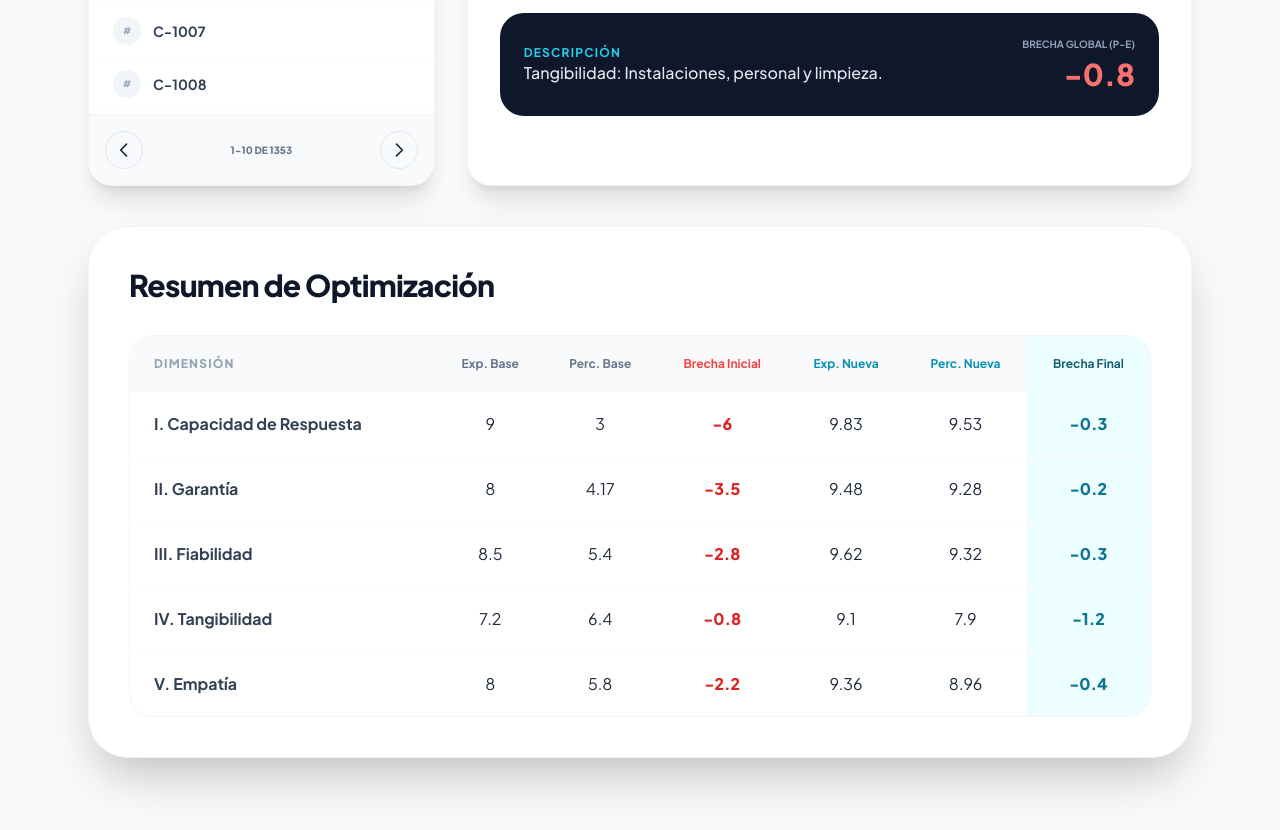
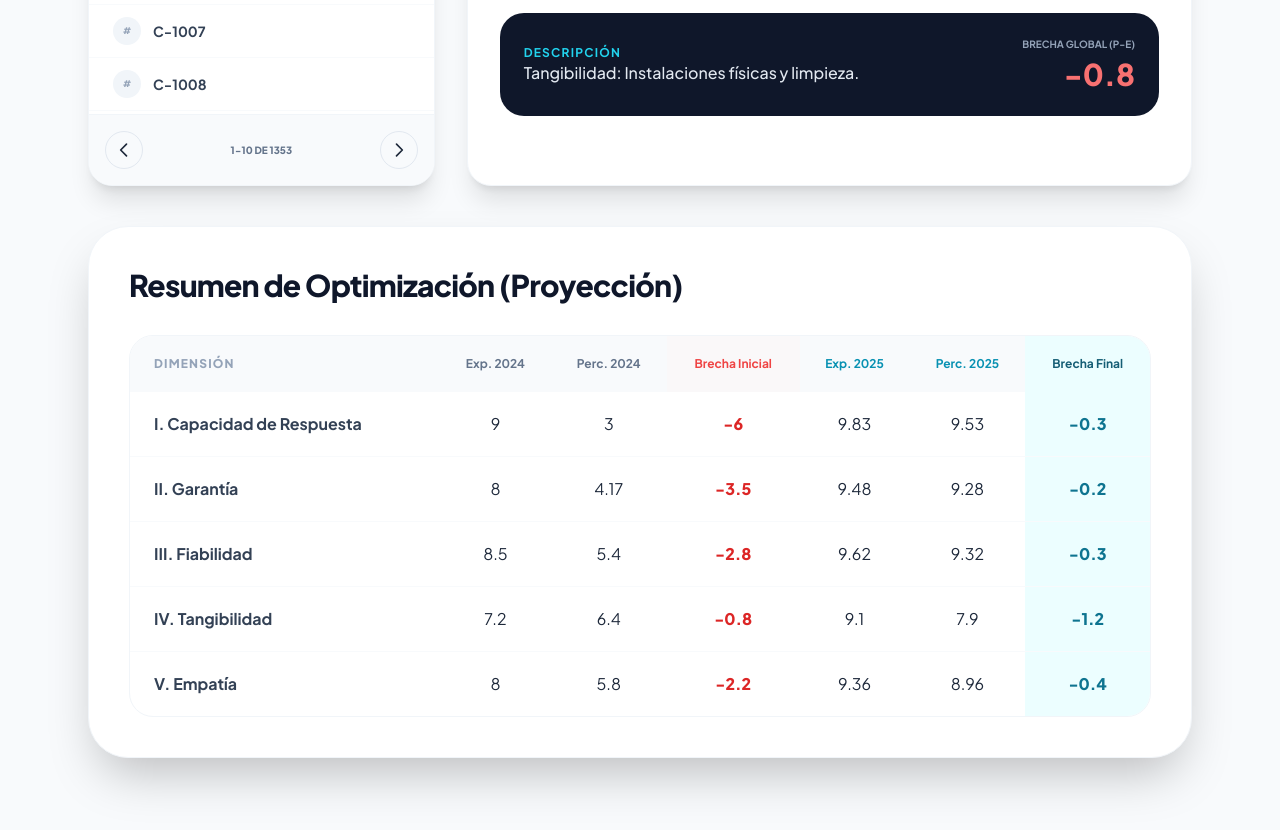
Before and after one commit to carlosvalquiz-eng/landing-page-encuesta, a plain HTML site: page index.html in a window 1280 px wide. Shown: the part 868-1698 px from the top of the page. Drawn offline with nearby package versions, Linux system fonts and the light colour scheme.

Commit message:
Update index.html

```diff
--- a/index.html
+++ b/index.html
@@ -3,7 +3,7 @@
 <head>
     <meta charset="UTF-8">
     <meta name="viewport" content="width=device-width, initial-scale=1.0">
-    <title>Dashboard DINESERV - Análisis Pro</title>
+    <title>Dashboard DINESERV - 2024 & 2025</title>
     <script src="https://cdn.tailwindcss.com"></script>
     <script src="https://cdn.jsdelivr.net/npm/chart.js"></script>
     <link href="https://fonts.googleapis.com/css2?family=Plus+Jakarta+Sans:wght@300;400;500;600;700;800&display=swap" rel="stylesheet">
@@ -22,11 +22,11 @@
 
     <header class="hero-gradient pt-16 pb-32 px-4 text-center text-white shadow-lg relative">
         <div class="absolute top-6 right-6 flex gap-2">
-            <button onclick="changeYear(2023)" id="year-2023" class="year-btn px-5 py-2 rounded-xl text-sm font-bold">2023</button>
             <button onclick="changeYear(2024)" id="year-2024" class="year-btn px-5 py-2 rounded-xl text-sm font-bold">2024</button>
+            <button onclick="changeYear(2025)" id="year-2025" class="year-btn px-5 py-2 rounded-xl text-sm font-bold">2025</button>
         </div>
         <h1 class="text-5xl md:text-6xl font-extrabold mb-3 tracking-tight">Conoce a tus clientes</h1>
-        <p class="text-white text-lg font-medium opacity-90" id="headerSubtitle">Análisis DINESERV: Brechas de Expectativa vs Percepción</p>
+        <p class="text-white text-lg font-medium opacity-90">Análisis DINESERV: Brechas de Expectativa vs Percepción</p>
     </header>
 
     <main class="max-w-6xl mx-auto px-6 overlap-container">
@@ -89,17 +89,17 @@
         </div>
 
         <div class="bg-white rounded-[2.5rem] shadow-2xl p-10 border border-slate-100">
-            <h2 class="text-3xl font-extrabold text-slate-900 mb-8 tracking-tight">Resumen de Optimización</h2>
+            <h2 class="text-3xl font-extrabold text-slate-900 mb-8 tracking-tight">Resumen de Optimización (Proyección)</h2>
             <div class="overflow-x-auto rounded-3xl border border-slate-100">
                 <table class="w-full text-center">
                     <thead class="bg-slate-50">
                         <tr>
                             <th class="text-left px-6 py-5 text-xs font-black text-slate-400 uppercase tracking-widest">Dimensión</th>
-                            <th class="px-4 py-5 text-xs font-bold text-slate-500">Exp. Base</th>
-                            <th class="px-4 py-5 text-xs font-bold text-slate-500">Perc. Base</th>
+                            <th class="px-4 py-5 text-xs font-bold text-slate-500">Exp. 2024</th>
+                            <th class="px-4 py-5 text-xs font-bold text-slate-500">Perc. 2024</th>
                             <th class="px-4 py-5 text-xs font-bold text-red-500 bg-red-50/30">Brecha Inicial</th>
-                            <th class="px-4 py-5 text-xs font-bold text-cyan-600">Exp. Nueva</th>
-                            <th class="px-4 py-5 text-xs font-bold text-cyan-600">Perc. Nueva</th>
+                            <th class="px-4 py-5 text-xs font-bold text-cyan-600">Exp. 2025</th>
+                            <th class="px-4 py-5 text-xs font-bold text-cyan-600">Perc. 2025</th>
                             <th class="px-4 py-5 text-xs font-bold text-cyan-800 bg-cyan-50">Brecha Final</th>
                         </tr>
                     </thead>
@@ -115,7 +115,7 @@
             <div class="bg-slate-900 p-8 flex justify-between items-center text-white">
                 <div>
                     <h2 class="text-2xl font-black tracking-tight" id="modalTitle">Detalle Cliente</h2>
-                    <p class="text-slate-400 text-xs font-bold uppercase mt-1 tracking-widest">Análisis Individual</p>
+                    <p class="text-slate-400 text-xs font-bold uppercase mt-1 tracking-widest">Análisis por Ítem</p>
                 </div>
                 <button onclick="toggleModal()" class="w-10 h-10 flex items-center justify-center bg-slate-800 rounded-full hover:bg-red-500 transition"><svg class="w-6 h-6" fill="none" stroke="currentColor" viewBox="0 0 24 24"><path stroke-linecap="round" stroke-linejoin="round" stroke-width="2" d="M6 18L18 6M6 6l12 12"/></svg></button>
             </div>
@@ -128,50 +128,44 @@
 
     <script>
         const yearlyData = {
-            2023: {
+            2024: {
                 customers: 1353,
                 dineserv: {
-                    tangibilidad: { labels: ['T1', 'T2', 'T3', 'T4', 'T5', 'T6', 'T7', 'T8', 'T9', 'T10'], exp: [6, 7, 9, 7, 6, 6, 5, 10, 9, 7], per: [8, 6, 7, 6, 6, 6, 6, 7, 6, 6], avgExp: 7.2, avgPer: 6.4, avgGap: -0.8, desc: 'Tangibilidad: Instalaciones, personal y limpieza.' },
-                    fiabilidad: { labels: ['F11', 'F12', 'F13', 'F14', 'F15'], exp: [9, 8, 9, 7, 8], per: [3, 6, 6, 7, 5], avgExp: 8.5, avgPer: 5.4, avgGap: -2.8, desc: 'Fiabilidad: Servicio fiable y preciso.' },
-                    respuesta: { labels: ['R16', 'R17', 'R18'], exp: [9, 10, 8], per: [4, 2, 3], avgExp: 9.0, avgPer: 3.0, avgGap: -6.0, desc: 'Capacidad de Respuesta: Rapidez y disposición.' },
-                    garantia: { labels: ['S19', 'S20', 'S21', 'S22', 'S23', 'S24'], exp: [9, 7, 7, 8, 7, 8], per: [2, 3, 4, 8, 6, 2], avgExp: 8.0, avgPer: 4.17, avgGap: -3.5, desc: 'Garantía: Confianza y conocimientos.' },
-                    empatia: { labels: ['E25', 'E26', 'E27', 'E28', 'E29'], exp: [8, 8, 7, 9, 8], per: [7, 4, 8, 4, 6], avgExp: 8.0, avgPer: 5.8, avgGap: -2.2, desc: 'Empatía: Atención personalizada.' }
-                },
-                summary: [
-                    { name: "I. Capacidad de Respuesta", eb: 9, pb: 3, bi: -6, en: 9.83, pn: 9.53, bf: -0.3 },
-                    { name: "II. Garantía", eb: 8, pb: 4.17, bi: -3.5, en: 9.48, pn: 9.28, bf: -0.2 },
-                    { name: "III. Fiabilidad", eb: 8.5, pb: 5.4, bi: -2.8, en: 9.62, pn: 9.32, bf: -0.3 },
-                    { name: "IV. Tangibilidad", eb: 7.2, pb: 6.4, bi: -0.8, en: 9.1, pn: 7.9, bf: -1.2 },
-                    { name: "V. Empatía", eb: 8, pb: 5.8, bi: -2.2, en: 9.36, pn: 8.96, bf: -0.4 }
-                ]
+                    tangibilidad: { labels: ['T1', 'T2', 'T3', 'T4', 'T5', 'T6', 'T7', 'T8', 'T9', 'T10'], exp: [6, 7, 9, 7, 6, 6, 5, 10, 9, 7], per: [8, 6, 7, 6, 6, 6, 6, 7, 6, 6], avgExp: 7.2, avgPer: 6.4, avgGap: -0.8, desc: 'Tangibilidad: Instalaciones físicas y limpieza.' },
+                    fiabilidad: { labels: ['F11', 'F12', 'F13', 'F14', 'F15'], exp: [9, 8, 9, 7, 8], per: [3, 6, 6, 7, 5], avgExp: 8.5, avgPer: 5.4, avgGap: -2.8, desc: 'Fiabilidad: Cumplimiento y exactitud del servicio.' },
+                    respuesta: { labels: ['R16', 'R17', 'R18'], exp: [9, 10, 8], per: [4, 2, 3], avgExp: 9.0, avgPer: 3.0, avgGap: -6.0, desc: 'Capacidad de Respuesta: Rapidez de atención.' },
+                    garantia: { labels: ['S19', 'S20', 'S21', 'S22', 'S23', 'S24'], exp: [9, 7, 7, 8, 7, 8], per: [2, 3, 4, 8, 6, 2], avgExp: 8.0, avgPer: 4.17, avgGap: -3.5, desc: 'Garantía: Seguridad y competencia del personal.' },
+                    empatia: { labels: ['E25', 'E26', 'E27', 'E28', 'E29'], exp: [8, 8, 7, 9, 8], per: [7, 4, 8, 4, 6], avgExp: 8.0, avgPer: 5.8, avgGap: -2.2, desc: 'Empatía: Trato personalizado y amable.' }
+                }
             },
-            2024: {
+            2025: {
                 customers: 1815,
                 dineserv: {
-                    tangibilidad: { labels: ['T1', 'T2', 'T3', 'T4', 'T5', 'T6', 'T7', 'T8', 'T9', 'T10'], avgExp: 9.1, avgPer: 7.9, avgGap: -1.2, desc: 'Tangibilidad 2024.' },
-                    fiabilidad: { labels: ['F11', 'F12', 'F13', 'F14', 'F15'], avgExp: 9.62, avgPer: 9.32, avgGap: -0.3, desc: 'Fiabilidad 2024.' },
-                    respuesta: { labels: ['R16', 'R17', 'R18'], avgExp: 9.83, avgPer: 9.53, avgGap: -0.3, desc: 'Respuesta 2024.' },
-                    garantia: { labels: ['S19', 'S20', 'S21', 'S22', 'S23', 'S24'], avgExp: 9.48, avgPer: 9.28, avgGap: -0.2, desc: 'Garantía 2024.' },
-                    empatia: { labels: ['E25', 'E26', 'E27', 'E28', 'E29'], avgExp: 9.36, avgPer: 8.96, avgGap: -0.4, desc: 'Empatía 2024.' }
-                },
-                summary: [
-                    { name: "I. Capacidad de Respuesta", eb: 9, pb: 3, bi: -6, en: 9.83, pn: 9.53, bf: -0.3 },
-                    { name: "II. Garantía", eb: 8, pb: 4.17, bi: -3.5, en: 9.48, pn: 9.28, bf: -0.2 },
-                    { name: "III. Fiabilidad", eb: 8.5, pb: 5.4, bi: -2.8, en: 9.62, pn: 9.32, bf: -0.3 },
-                    { name: "IV. Tangibilidad", eb: 7.2, pb: 6.4, bi: -0.8, en: 9.1, pn: 7.9, bf: -1.2 },
-                    { name: "V. Empatía", eb: 8, pb: 5.8, bi: -2.2, en: 9.36, pn: 8.96, bf: -0.4 }
-                ]
+                    tangibilidad: { labels: ['T1', 'T2', 'T3', 'T4', 'T5', 'T6', 'T7', 'T8', 'T9', 'T10'], avgExp: 9.1, avgPer: 7.9, avgGap: -1.2, desc: 'Proyección Tangibilidad 2025.' },
+                    fiabilidad: { labels: ['F11', 'F12', 'F13', 'F14', 'F15'], avgExp: 9.62, avgPer: 9.32, avgGap: -0.3, desc: 'Proyección Fiabilidad 2025.' },
+                    respuesta: { labels: ['R16', 'R17', 'R18'], avgExp: 9.83, avgPer: 9.53, avgGap: -0.3, desc: 'Proyección Respuesta 2025.' },
+                    garantia: { labels: ['S19', 'S20', 'S21', 'S22', 'S23', 'S24'], avgExp: 9.48, avgPer: 9.28, avgGap: -0.2, desc: 'Proyección Garantía 2025.' },
+                    empatia: { labels: ['E25', 'E26', 'E27', 'E28', 'E29'], avgExp: 9.36, avgPer: 8.96, avgGap: -0.4, desc: 'Proyección Empatía 2025.' }
+                }
             }
         };
 
-        let currentYear = 2023;
+        const summaryData = [
+            { name: "I. Capacidad de Respuesta", eb: 9, pb: 3, bi: -6, en: 9.83, pn: 9.53, bf: -0.3 },
+            { name: "II. Garantía", eb: 8, pb: 4.17, bi: -3.5, en: 9.48, pn: 9.28, bf: -0.2 },
+            { name: "III. Fiabilidad", eb: 8.5, pb: 5.4, bi: -2.8, en: 9.62, pn: 9.32, bf: -0.3 },
+            { name: "IV. Tangibilidad", eb: 7.2, pb: 6.4, bi: -0.8, en: 9.1, pn: 7.9, bf: -1.2 },
+            { name: "V. Empatía", eb: 8, pb: 5.8, bi: -2.2, en: 9.36, pn: 8.96, bf: -0.4 }
+        ];
+
+        let currentYear = 2024;
         let currentDimension = 'tangibilidad';
         let currentPage = 1;
         const perPage = 10;
         let mainChart, avgChart, modalChart;
 
         function changeYear(year) {
-            currentYear = year;
+            currentYear = parseInt(year);
             document.querySelectorAll('.year-btn').forEach(btn => btn.classList.remove('year-active'));
             document.getElementById('year-' + year).classList.add('year-active');
             document.getElementById('mainCustomerCount').innerText = yearlyData[year].customers;
@@ -182,8 +176,8 @@
 
         function renderSummaryTable() {
             const tbody = document.getElementById('summaryTableBody');
-            tbody.innerHTML = yearlyData[currentYear].summary.map(row => `
-                <tr class="summary-row transition-colors">
+            tbody.innerHTML = summaryData.map(row => `
+                <tr class="transition-colors border-b border-slate-50">
                     <td class="text-left px-6 py-5 font-bold text-slate-700">${row.name}</td>
                     <td>${row.eb}</td><td>${row.pb}</td><td class="font-black text-red-600">${row.bi}</td>
                     <td>${row.en}</td><td>${row.pn}</td><td class="font-black text-cyan-700 bg-cyan-50">${row.bf}</td>
@@ -196,10 +190,10 @@
             const data = yearlyData[currentYear].dineserv[dim];
             let expData, perData;
 
-            if (currentYear === 2024) {
-                // Números enteros aleatorios para los ítems individuales en 2024
-                expData = data.labels.map(() => Math.floor(Math.random() * 2) + 6); // 6-7 (Enteros)
-                perData = data.labels.map(() => Math.floor(Math.random() * 2) + 8); // 8-9 (Enteros)
+            if (currentYear === 2025) {
+                // Simulación 2025: Enteros aleatorios, Azul (P) hasta 9 y mayor que Gris (E)
+                expData = data.labels.map(() => Math.floor(Math.random() * 2) + 6); // 6-7
+                perData = data.labels.map(() => Math.floor(Math.random() * 2) + 8); // 8-9
             } else {
                 expData = data.exp;
                 perData = data.per;
@@ -221,28 +215,15 @@
             document.getElementById('btn-' + dim).classList.add('tab-active');
         }
 
-        function renderTable() {
-            const tbody = document.getElementById('customerTableBody');
-            tbody.innerHTML = '';
-            const total = yearlyData[currentYear].customers;
-            const start = (currentPage - 1) * perPage;
-            const end = Math.min(start + perPage, total);
-            for (let i = start; i < end; i++) {
-                tbody.innerHTML += `<tr class="hover:bg-slate-50 transition-colors cursor-pointer group border-b border-slate-50" onclick="openSurvey(${i})"><td class="py-3 px-6"><div class="flex items-center gap-3"><div class="w-7 h-7 rounded-full bg-slate-100 flex items-center justify-center text-[9px] font-black text-slate-400">#</div><span class="font-bold text-slate-700 text-sm">C-${1000+i}</span></div></td><td class="py-3 px-6 text-right"><span class="text-[10px] font-black text-cyan-600 opacity-0 group-hover:opacity-100 transition-opacity uppercase tracking-tighter">Analizar</span></td></tr>`;
-            }
-            document.getElementById('pageInfo').innerText = `${start+1}-${end} de ${total}`;
-        }
-
         function openSurvey(id) {
             document.getElementById('modalTitle').innerText = `Cliente #C-${1000+id}`;
-            const dim = currentDimension;
-            const labels = yearlyData[currentYear].dineserv[dim].labels;
+            const labels = yearlyData[currentYear].dineserv[currentDimension].labels;
             let e = [], p = [];
 
             for(let i = 0; i < labels.length; i++) {
-                if (currentYear === 2024) {
-                    e.push(Math.floor(Math.random() * 2) + 6); // Enteros 6-7
-                    p.push(Math.floor(Math.random() * 2) + 8); // Enteros 8-9
+                if (currentYear === 2025) {
+                    e.push(Math.floor(Math.random() * 2) + 6);
+                    p.push(Math.floor(Math.random() * 2) + 8);
                 } else {
                     let ev = Math.floor(Math.random() * 4) + 5;
                     e.push(ev); p.push(Math.floor(Math.random() * (ev - 2)) + 2);
@@ -256,8 +237,8 @@
                 modalChart = new Chart(ctx, {
                     type: 'bar',
                     data: { labels: labels, datasets: [
-                        { label: 'E', data: e, backgroundColor: '#cbd5e1', borderRadius: 8 },
-                        { label: 'P', data: p, backgroundColor: '#06b6d4', borderRadius: 8 }
+                        { label: 'Expectativa', data: e, backgroundColor: '#cbd5e1', borderRadius: 8 },
+                        { label: 'Percepción', data: p, backgroundColor: '#06b6d4', borderRadius: 8 }
                     ]},
                     options: {
                         responsive: true, maintainAspectRatio: false,
@@ -265,14 +246,23 @@
                         plugins: { legend: { display: false }, tooltip: { callbacks: { footer: (i) => `Brecha (P-E): ${(i[0].chart.data.datasets[1].data[i[0].dataIndex] - i[0].chart.data.datasets[0].data[i[0].dataIndex]).toFixed(2)}` } } }
                     }
                 });
-                document.getElementById('modalDesc').innerText = yearlyData[currentYear].dineserv[dim].desc;
+                document.getElementById('modalDesc').innerText = yearlyData[currentYear].dineserv[currentDimension].desc;
             }, 50);
         }
 
-        function toggleModal() {
-            document.getElementById('modal').classList.toggle('modal-hidden');
+        function renderTable() {
+            const tbody = document.getElementById('customerTableBody');
+            tbody.innerHTML = '';
+            const total = yearlyData[currentYear].customers;
+            const start = (currentPage - 1) * perPage;
+            const end = Math.min(start + perPage, total);
+            for (let i = start; i < end; i++) {
+                tbody.innerHTML += `<tr class="hover:bg-slate-50 transition-colors cursor-pointer group border-b border-slate-50" onclick="openSurvey(${i})"><td class="py-3 px-6"><div class="flex items-center gap-3"><div class="w-7 h-7 rounded-full bg-slate-100 flex items-center justify-center text-[9px] font-black text-slate-400">#</div><span class="font-bold text-slate-700 text-sm">C-${1000+i}</span></div></td><td class="py-3 px-6 text-right"><span class="text-[10px] font-black text-cyan-600 opacity-0 group-hover:opacity-100 transition-opacity uppercase tracking-tighter">Analizar</span></td></tr>`;
+            }
+            document.getElementById('pageInfo').innerText = `${start+1}-${end} de ${total}`;
         }
 
+        function toggleModal() { document.getElementById('modal').classList.toggle('modal-hidden'); }
         function changePage(s) { currentPage = Math.max(1, Math.min(currentPage + s, Math.ceil(yearlyData[currentYear].customers/perPage))); renderTable(); }
 
         function initMainCharts() {
@@ -285,7 +275,7 @@
             avgChart = new Chart(document.getElementById('avgChart'), { type: 'bar', data: { labels: ['PROM.'], datasets: [{ data: [], backgroundColor: '#475569', borderRadius: 10 }, { data: [], backgroundColor: '#0891b2', borderRadius: 10 }] }, options: commonOpt });
         }
 
-        window.onload = () => { initMainCharts(); changeYear(2023); };
+        window.onload = () => { initMainCharts(); changeYear(2024); };
     </script>
 </body>
 </html>
```
